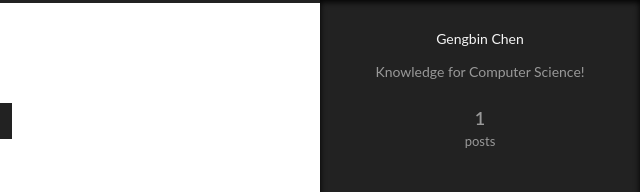
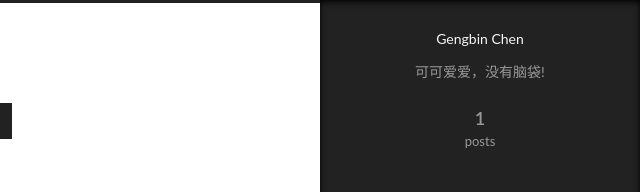
Before and after one commit to kindergartenSuperman/myBlog, a plain HTML site: page archives/2020/01/index.html in a window 1280 px wide. Both pictures are taken after a click on the element 1238 px from the left and 743 px from the top of the page. Shown: the top 192 px of the page, 640-1280 px from the left. Drawn offline with Linux system fonts and the light colour scheme.

Commit message:
Site updated: 2020-01-17 17:33:25

```diff
--- a/archives/2020/01/index.html
+++ b/archives/2020/01/index.html
@@ -79,12 +79,12 @@
 
 
 
-<meta name="description" content="Knowledge for Computer Science!">
+<meta name="description" content="可可爱爱，没有脑袋!">
 <meta property="og:type" content="website">
 <meta property="og:title" content="Kindergarten Superman&#39;s Blog">
 <meta property="og:url" content="http://yoursite.com/archives/2020/01/index.html">
 <meta property="og:site_name" content="Kindergarten Superman&#39;s Blog">
-<meta property="og:description" content="Knowledge for Computer Science!">
+<meta property="og:description" content="可可爱爱，没有脑袋!">
 <meta property="og:locale" content="en_US">
 <meta property="article:author" content="Gengbin Chen">
 <meta name="twitter:card" content="summary">
@@ -317,7 +317,7 @@
           <div class="site-author motion-element" itemprop="author" itemscope itemtype="http://schema.org/Person">
 
               <p class="site-author-name" itemprop="name">Gengbin Chen</p>
-              <p class="site-description motion-element" itemprop="description">Knowledge for Computer Science!</p>
+              <p class="site-description motion-element" itemprop="description">可可爱爱，没有脑袋!</p>
           </div>
 
           <nav class="site-state motion-element">
```
Also changed, not shown: 2020/01/16/hello-world/index.html (+1 -1 lines), archives/2020/index.html (+3 -3 lines), archives/index.html (+3 -3 lines), index.html (+3 -3 lines).
